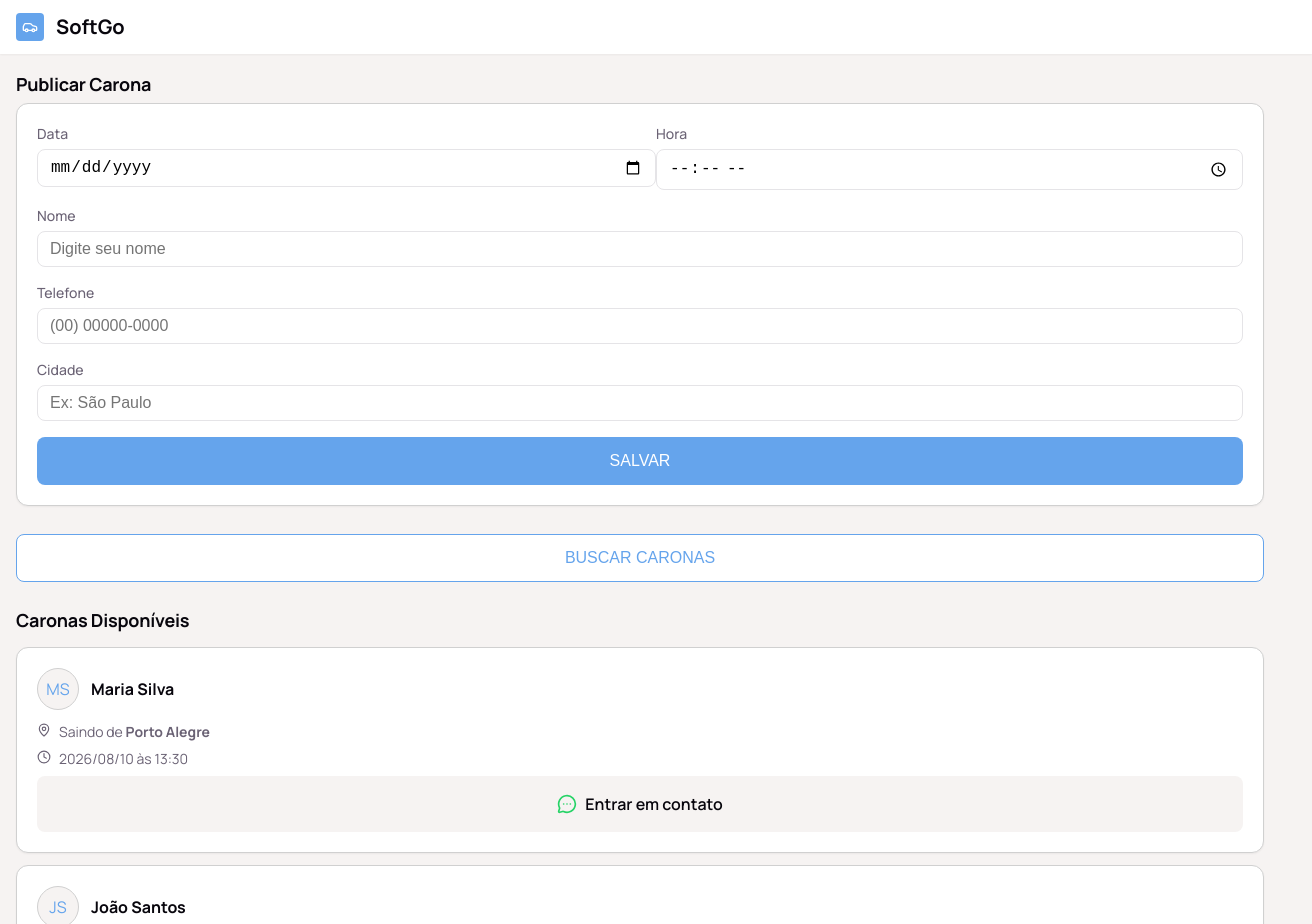
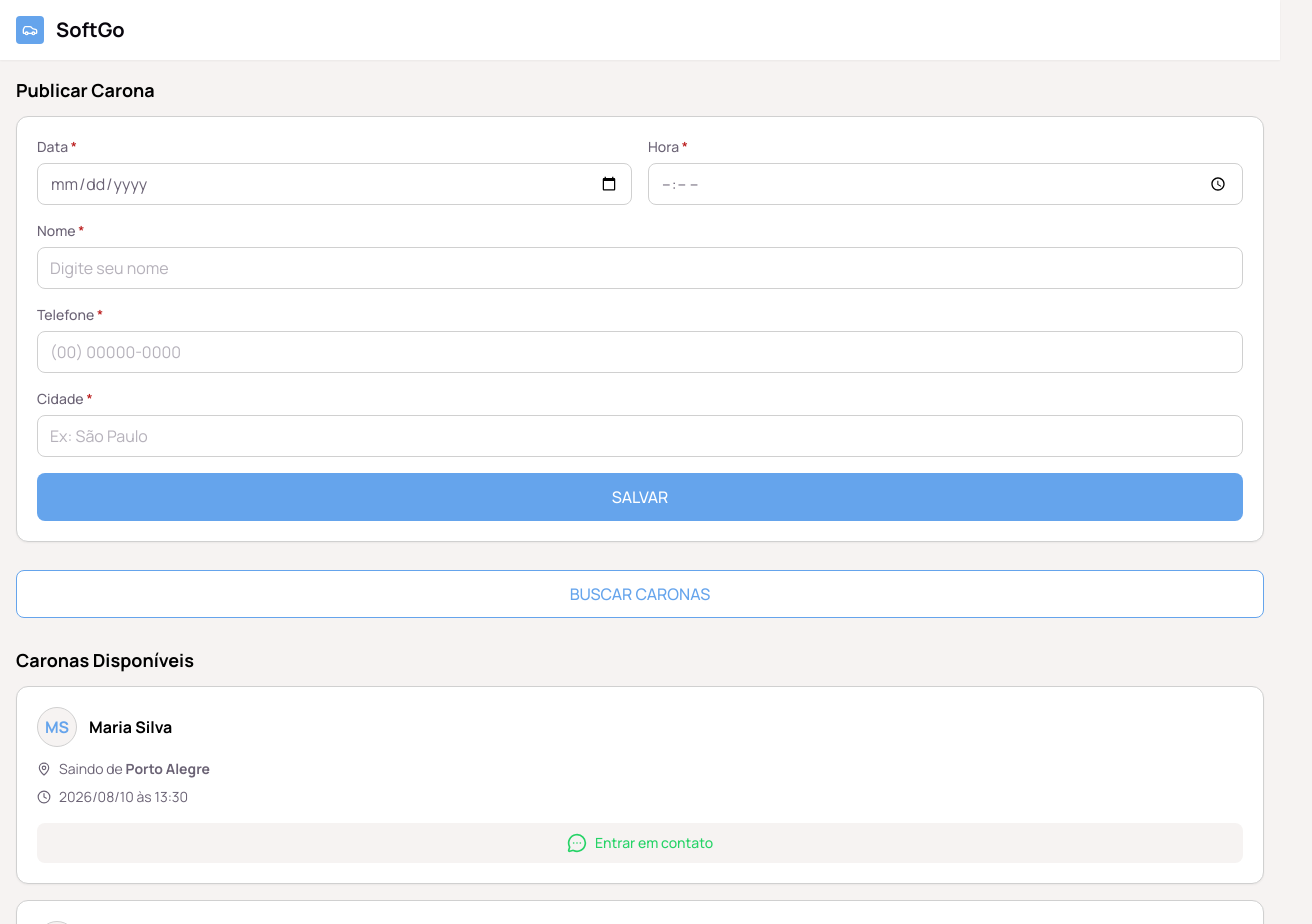
Before and after one commit to gitdebss/SoftGo, a React (Vite) app: page / in a window 1280 px wide. Shown: the top 924 px of the page, 1312 px wide, since content can reach past the window. Built offline with nearby package versions, Linux system fonts and the light colour scheme.

Commit message:
feat(style): tailwand css implementado

```diff
--- a/src/App.tsx
+++ b/src/App.tsx
@@ -1,37 +1,37 @@
-import { useState } from 'react'
-import './App.css'
-import { Header } from './components/Header'
-import { FormCarona } from './components/FormCarona'
-import { Card } from './components/Card'
-import type { ICarona } from './models/ICarona'
-import { mockCaronas } from './models/CaronasMock'
+import { useState } from "react";
+import "./App.css";
+import { Header } from "./components/Header";
+import { FormCarona } from "./components/FormCarona";
+import { Card } from "./components/Card";
+import type { ICarona } from "./models/ICarona";
+import { mockCaronas } from "./models/CaronasMock";
 
 function App() {
-  const [caronas, setCaronas] = useState<ICarona[]>(
-    mockCaronas
-  )
+  const [caronas, setCaronas] = useState<ICarona[]>(mockCaronas);
 
   return (
     <>
       <Header />
 
-      <main>
-        <h2>Publicar Carona</h2>
-        <FormCarona onSubmit={(carona) => {
-          setCaronas([...caronas, { ...carona, id: caronas.length + 1 }])
-        }} />
+      <main className="p-4">
+        <h2 className="mb-3 text-lg font-bold text-black">Publicar Carona</h2>
+        <FormCarona
+          onSubmit={(carona) => {
+            setCaronas([...caronas, { ...carona, id: caronas.length + 1 }]);
+          }}
+        />
 
-        <button className="secondary">Buscar Caronas</button>
+        <button className="rounded-lg text-base px-3 w-fullrounded-lg py-2 h-12 uppercase font-medium w-full bg-(--container-bg) text-(--accent-bg) border border-(--accent-bg) my-7">Buscar Caronas</button>
 
-      <h2>Caronas Disponíveis</h2>
-      <ul className="caronas">
-        {caronas.map((carona) => (
-          <Card {...carona} />
-        ))}
-      </ul>
+        <h2 className="mb-3 text-lg font-bold text-black">Caronas Disponíveis</h2>
+        <ul className="flex flex-col gap-4 p-0 list-none">
+          {caronas.map((carona) => (
+            <Card {...carona} />
+          ))}
+        </ul>
       </main>
     </>
-  )
+  );
 }
 
-export default App
+export default App;
--- a/src/components/Card.tsx
+++ b/src/components/Card.tsx
@@ -3,30 +3,45 @@ import type { ICarona } from "../models/ICarona";
 
 export const Card = ({ id, date, hour, city, name, phone }: ICarona) => {
   return (
-        <li className="card container" key={id}>
-            <div className="card-header flex f-row a-center">
-                <span className="circle-icon">
+    <li className="flex flex-col shadow-[0px_1px_2px_0px_#0000000D] border border-(--border) rounded-xl p-5 bg-(--container-bg)  gap-3" key={id}>
+      <div className="flex items-center flex-row gap-3">
+        <span className="rounded-full w-10 h-10 flex items-center justify-center bg-(--bg) text-(--accent-bg) border border-(--border) font-bold text-base">
           {name.slice(0, 1).toUpperCase()}
-                    {name.split(' ')[1].slice(0, 1).toUpperCase()}
+          {name.split(" ")[1].slice(0, 1).toUpperCase()}
         </span>
-                <p>{name}</p>
+        <p className="font-bold text-black text-base">{name}</p>
       </div>
 
-            <div className="card-body flex f-column">
-                <div className="card-info">
-                    <span><MapPin style={{ height: '14px', width: '14px' }} /></span>
-                    <p>Saindo de <b>{city}</b></p>
+      <div className="gap-2 flex flex-col">
+        <div className="flex flex-row gap-2 items-center text-sm">
+          <span>
+            <MapPin style={{ height: "14px", width: "14px" }} />
+          </span>
+          <p>
+            Saindo de <b>{city}</b>
+          </p>
         </div>
 
-                <div className="card-info">
-                    <span><Clock style={{ height: '14px', width: '14px' }} /></span>
+        <div className="flex flex-row gap-2 items-center text-sm">
+          <span>
+            <Clock style={{ height: "14px", width: "14px" }} />
+          </span>
           <p>
             {date.replaceAll("-", "/")} às {hour}
           </p>
         </div>
 
-                <a href={`tel:${phone}`} className="card-contact flex f-row a-center j-center">
-                    <MessageCircleMore style={{ color: 'var(--contact-icon)', height: '20px', width: '20px' }} />
+        <a
+          href={`tel:${phone}`}
+          className="flex flex-row items-center justify-center gap-2 mt-2 text-sm font-medium text-(--contact-icon) hover:opacity-80 transition-opacity bg-(--bg) h-10 rounded-lg"
+        >
+          <MessageCircleMore
+            style={{
+              color: "var(--contact-icon)",
+              height: "20px",
+              width: "20px",
+            }}
+          />
           <p>Entrar em contato</p>
         </a>
       </div>
--- a/src/components/FormCarona.tsx
+++ b/src/components/FormCarona.tsx
@@ -1,48 +1,65 @@
-import type { IFormCarona } from "../models/IFormCarona"
+import type { IFormCarona } from "../models/IFormCarona";
 
 interface IFormProps {
-    onSubmit(carona: IFormCarona): void
+  onSubmit(carona: IFormCarona): void;
 }
 
 export const FormCarona = ({ onSubmit }: IFormProps) => {
   return (
-        <form onSubmit={(event) => {
-            event.preventDefault()
-            const formData = new FormData(event.currentTarget)
+    <form
+      onSubmit={(event) => {
+        event.preventDefault();
+        const formData = new FormData(event.currentTarget);
         const carona: IFormCarona = {
-                date: String(formData.get('date') || ''),
-                hour: String(formData.get('hour') || ''),
-                name: String(formData.get('name') || ''),
-                phone: String(formData.get('phone') || ''),
-                city: String(formData.get('city') || ''),
-            }
-            onSubmit(carona)
-        }} className="container">
-            <div className="flex f-row">
-                <div className="input-group">
-                    <label htmlFor="date">Data</label>
-                    <input type="date" id="date" name="date" />
+          date: String(formData.get("date") || ""),
+          hour: String(formData.get("hour") || ""),
+          name: String(formData.get("name") || ""),
+          phone: String(formData.get("phone") || ""),
+          city: String(formData.get("city") || ""),
+        };
+        onSubmit(carona);
+      }}
+      className="flex flex-col gap-4 flex-auto text-left shadow-[0px_1px_2px_0px_#0000000D] border border-(--border) rounded-xl p-5 bg-(--container-bg)"
+    >
+      <div className="grid grid-cols-2 gap-4">
+        <div className="flex flex-auto flex-col gap-1.5">
+          <label className="text-sm font-medium block" htmlFor="date">Data</label>
+          <input type="date" id="date" name="date" className="rounded-lg border border-(--border) py-2 px-3 font-normal text-base" required />
         </div>
-                <div className="input-group">
-                    <label htmlFor="hour">Hora</label>
-                    <input type="time" id="hour" name="hour" />
+        <div className="flex flex-auto flex-col gap-1.5">
+          <label className="text-sm font-medium block" htmlFor="hour">Hora</label>
+          <input type="time" id="hour" name="hour" className="rounded-lg border border-(--border) py-2 px-3 font-normal text-base" required />
         </div>
       </div>
 
-            <div className="input-group">
-                <label htmlFor="name">Nome</label>
-                <input type="text" id="name" name="name" placeholder="Digite seu nome" />
+      <div className="flex flex-auto flex-col gap-1.5">
+        <label className="text-sm font-medium block" htmlFor="name">Nome</label>
+        <input
+          type="text"
+          id="name"
+          name="name"
+          placeholder="Digite seu nome"
+          className="rounded-lg border border-(--border) py-2 px-3 font-normal text-base" required
+        />
       </div>
-            <div className="input-group">
-                <label htmlFor="phone">Telefone</label>
-                <input type="text" id="phone" name="phone" placeholder="(00) 00000-0000" />
+      <div className="flex flex-auto flex-col gap-1.5">
+        <label className="text-sm font-medium block" htmlFor="phone">Telefone</label>
+        <input
+          type="text"
+          id="phone"
+          name="phone"
+          placeholder="(00) 00000-0000"
+          className="rounded-lg border border-(--border) py-2 px-3 font-normal text-base" required
+        />
       </div>
-            <div className="input-group">
-                <label htmlFor="city">Cidade</label>
-                <input type="text" id="city" name="city" placeholder="Ex: São Paulo" />
+      <div className="flex flex-auto flex-col gap-1.5">
+        <label className="text-sm font-medium block" htmlFor="city">Cidade</label>
+        <input type="text" id="city" name="city" placeholder="Ex: São Paulo" className="rounded-lg border border-(--border) py-2 px-3 font-normal text-base" required />
       </div>
 
-            <button type="submit" className="primary">Salvar</button>
+      <button type="submit" className="border-0 rounded-lg text-base py-2 px-3 h-12 uppercase font-medium w-full bg-(--accent-bg) text-(--container-bg) hover:opacity-80 transition-opacity">
+        Salvar
+      </button>
     </form>
-    )
-}
+  );
+};
--- a/src/components/Header.tsx
+++ b/src/components/Header.tsx
@@ -1,12 +1,15 @@
-import { Car } from 'lucide-react'
+import { Car } from "lucide-react";
 
 export const Header = () => {
-    return (
-        <header className='flex a-center'>
-            <span className='tiny-square-icon'>
-                <Car style={{ color: 'var(--container-bg)', height: '16px', width: '16px' }} />
-            </span>
-            <h1>SoftGo</h1>
-        </header>
-    )
-}
+  return (
+    <header className="sticky top-0 z-[1] flex items-center w-full p-4 gap-3 bg-[var(--container-bg)] shadow-[0px_1px_2px_0px_#0000000D] h-[60px]">
+        <span className="flex items-center justify-center w-7 h-7 rounded bg-[var(--accent-bg)]">
+            <Car className="w-4 h-4 text-[var(--container-bg)]" />
+        </span>
+
+        <h1 className="text-xl font-bold text-[var(--text-h)]">
+            SoftGo
+        </h1>
+    </header>
+  );
+};
--- a/src/index.css
+++ b/src/index.css
@@ -1,15 +1,16 @@
 @import url('https://fonts.googleapis.com/css2?family=Hanken+Grotesk:ital,wght@0,100..900;1,100..900&family=Manrope:wght@200..800&display=swap');
+@import "tailwindcss";
 
 :root {
   --text: #6b6375;
   --text-h: #08060d;
   --bg: #F6F3F2;
   --container-bg:#fff;
-  --border: #e5e4e7;
+  --border: #D0D0D0;
   --accent-bg: #65A4EC;
-
+  --danger: #BA1A1A;
   --contact-icon: #25D366;
-
+  --shadow: 0px 1px 2px 0px #0000000D;
   --manrope: 'Manrope', system-ui, 'Segoe UI', Roboto, sans-serif;
 
   font-family: var(--manrope);
@@ -31,186 +32,7 @@ body {
   position: relative;
 }
 
-main {
-  padding: 20px 16px;
+label:has(+ input[required])::after {
+  content: " *";
+  color: var(--danger);
 }
-
-.flex {
-  display: flex;
-}
-
-.j-center {
-  justify-content: center;
-}
-
-.a-center {
-  align-items: center;
-}
-
-.f-column {
-  flex-direction: column;
-}
-
-.f-row {
-  flex-direction: row;
-}
-
-
-h2 {
-  font-size: 1.125rem;
-  line-height: 118%;
-  letter-spacing: -0.24px;
-  margin: 0 0 8px;
-  color: var(--text-h);
-}
-
-p {
-  margin: 0;
-}
-
-header {
-  position: sticky;
-  top: 0;
-  z-index: 1;
-  width: 100%;
-  padding: 0 16px;
-  gap: 12px;
-  background: var(--container-bg);
-  box-shadow: 0px 1px 2px 0px #0000000D;
-}
-
-header h1{
-  font-size: 1.25rem;
-  font-weight: 700;
-  color: var(--text-h);
-}
-
-.tiny-square-icon{
-  height: 28px;
-  width: 28px;
-  border-radius: 4px;
-  background: var(--accent-bg);
-  align-items: center;
-  display: flex;
-  justify-content: center;
-}
-
-form{
-  text-align: left;
-  display: flex;
-  flex-direction: column;
-  flex: auto;
-  gap: 16px;
-}
-
-label{
-  font-size: 0.875rem;
-  font-weight: 500;
-  display: block;
-}
-
-input{
-  border-radius: 8px;
-  border: 1px solid var(--border);
-  padding: 8px 12px;
-  font-weight: 400;
-  font-size: 1rem;
-}
-
-.input-group{
-  display: flex;
-  flex: auto;
-  flex-direction: column;
-  gap: 6px;
-}
-
-.container{
-  box-shadow: 0px 1px 2px 0px #0000000D;
-  border: 1px solid var(--border-default, #D0D0D0);
-  border-radius: 12px;
-  padding: 20px;
-  background: var(--container-bg);
-}
-
-ul.caronas{
-  display: flex;
-  flex-direction: column;
-  gap: 12px;
-  padding: 0;
-  list-style: none;
-}
-
-button{
-  border: none;
-  border-radius: 8px;
-  font-size: 1rem;
-  padding: 8px 12px;
-  height: 48px;
-  text-transform: uppercase;
-  font-weight: 500;
-  width: 100%;
-}
-
-button.primary{
-  background: var(--accent-bg);
-  color: #fff;
-}
-
-button.secondary{
-  background: var(--container-bg);
-  color: var(--accent-bg);
-  border: 1px solid var(--accent-bg);
-  margin: 28px 0;
-}
-
-.card{
-  display: flex;
-  flex-direction: column;
-  gap: 12px;
-}
-
-.card-header{
-  gap: 12px;
-}
-
-.card-header p{
-  color: var(--text-h);
-  font-weight: 700;
-  font-size: 1rem;
-}
-
-.circle-icon{
-  border-radius: 50%;
-  height: 40px;
-  width: 40px;
-  background: var(--bg);
-  color: var(--accent-bg);
-  border: 1px solid var(--border-default, #D0D0D0);
-  display: inline-flex;
-  align-items: center;
-  justify-content: center;
-}
-
-.card-body{
-  gap:8px;
-}
-
-.card-info{
-  display: flex;
-  gap: 8px;
-  align-items: center;
-  font-size: 0.875rem;
-}
-
-.card-contact{
-  gap: 8px;
-  text-decoration: none;
-  color: var(--text-h);
-  border: none;
-  border-radius: 8px;
-  font-size: 1rem;
-  font-weight: 600;
-  padding: 8px 12px;
-  height: 40px;
-  background: var(--bg);
-}
--- /dev/null
+++ b/src/models/FormInputs.tsx
@@ -0,0 +1,5 @@
+[
+    {
+        name:
+    }
+]
```
Lines whose indentation alone changed are shown as unchanged.
